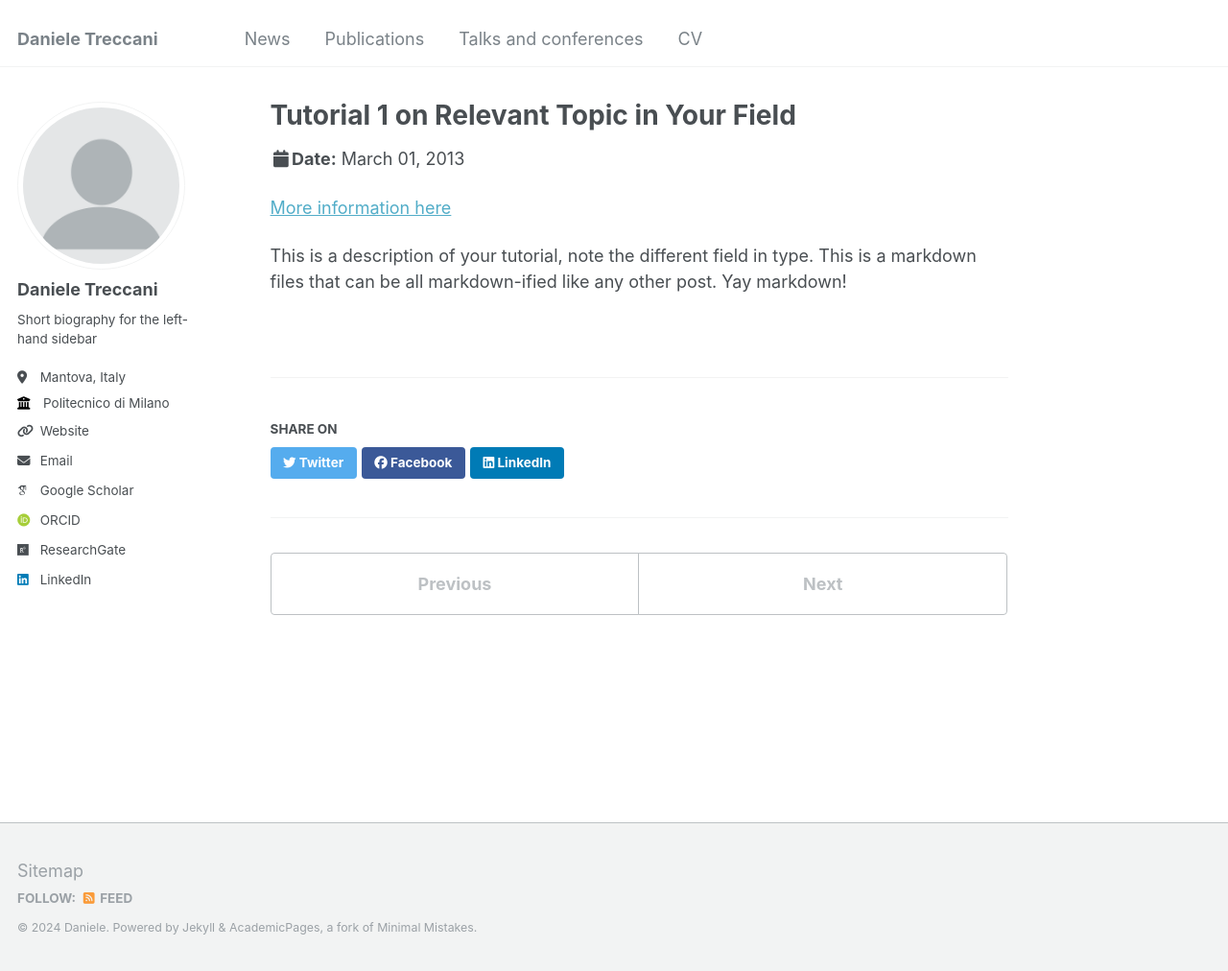
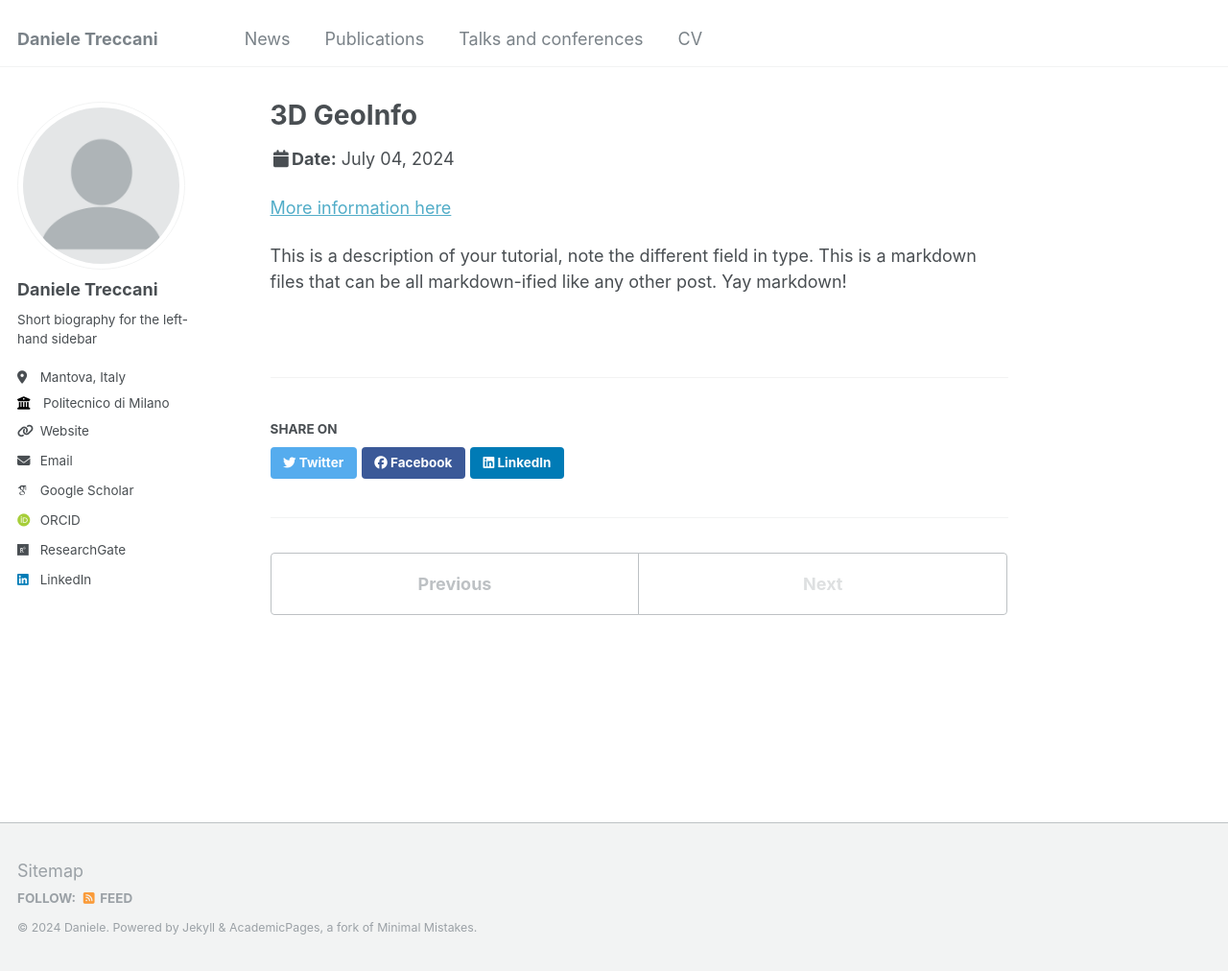
Before and after one commit to DanTRK/DanTRK.github.io, a Jekyll site: the page built from _talks/2013-03-01-tutorial-1.md, in a window 1280 px wide and 1012 px high. Shown: the whole window at 96% size. Built offline with Jekyll 4.4.1, drawn with Linux system fonts in a browser that asks for light colours; some web fonts are replaced.

Commit message:
Update 2013-03-01-tutorial-1.md

```diff
--- a/_talks/2013-03-01-tutorial-1.md
+++ b/_talks/2013-03-01-tutorial-1.md
@@ -1,11 +1,11 @@
 ---
-title: "Tutorial 1 on Relevant Topic in Your Field"
+title: "3D GeoInfo"
 collection: talks
 type: "Tutorial"
 permalink: /talks/2013-03-01-tutorial-1
-venue: "UC-Berkeley Institute for Testing Science"
-date: 2013-03-01
-location: "Berkeley CA, USA"
+venue: "University of Vigo"
+date: 2024-07-04
+location: "Vigo, Spain"
 ---
 
 [More information here](http://exampleurl.com)
```
